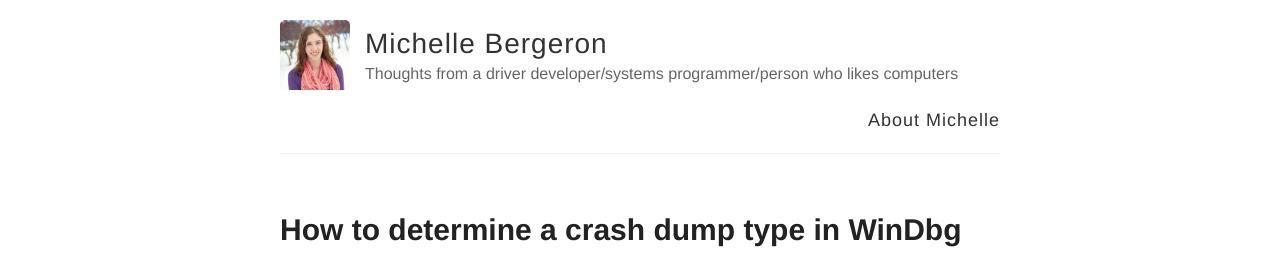
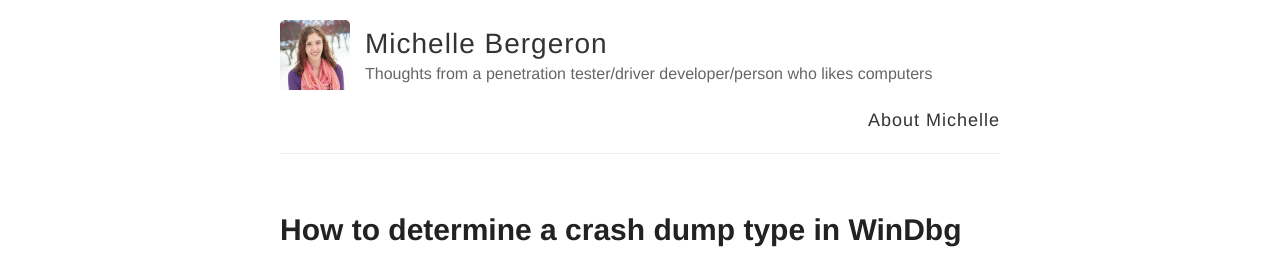
Before and after one commit to mrb113/mrb113.github.io, a Jekyll site: the page built from _posts/2016-7-9-How-To-Determine-Dump-Type-Windbg.md, in a window 1280 px wide. Shown: the top 257 px of the page. Built offline with Jekyll 4.4.1, drawn with Linux system fonts in a browser that asks for light colours; comment, search, counter and statistics services are not loaded.

Commit message:
new job!

```diff
--- a/_config.yml
+++ b/_config.yml
@@ -6,7 +6,7 @@
 name: Michelle Bergeron
 
 # Short bio or description (displayed in the header)
-description: Thoughts from a driver developer/systems programmer/person who likes computers
+description: Thoughts from a penetration tester/driver developer/person who likes computers
 
 # URL of your avatar or profile pic (you could use your GitHub profile pic)
 avatar: https://raw.githubusercontent.com/mrb113/mrb113.github.io/master/images/michelle.jpg
```
